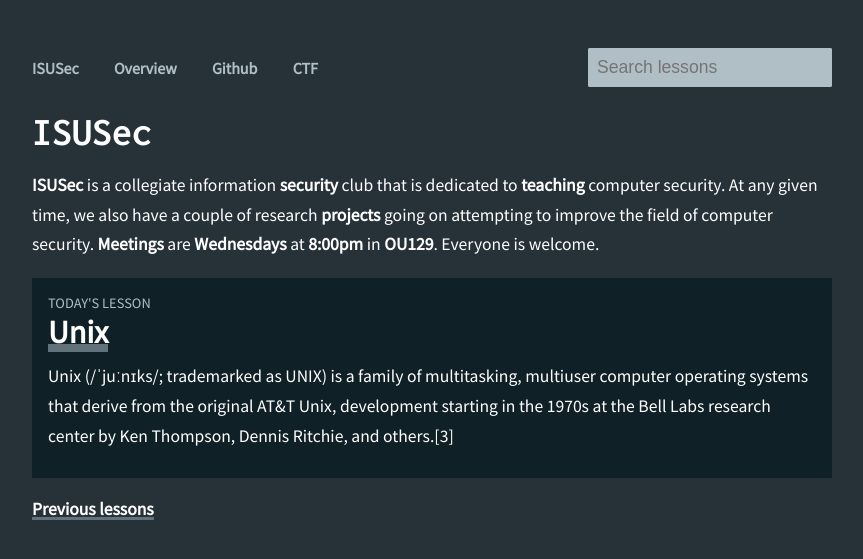
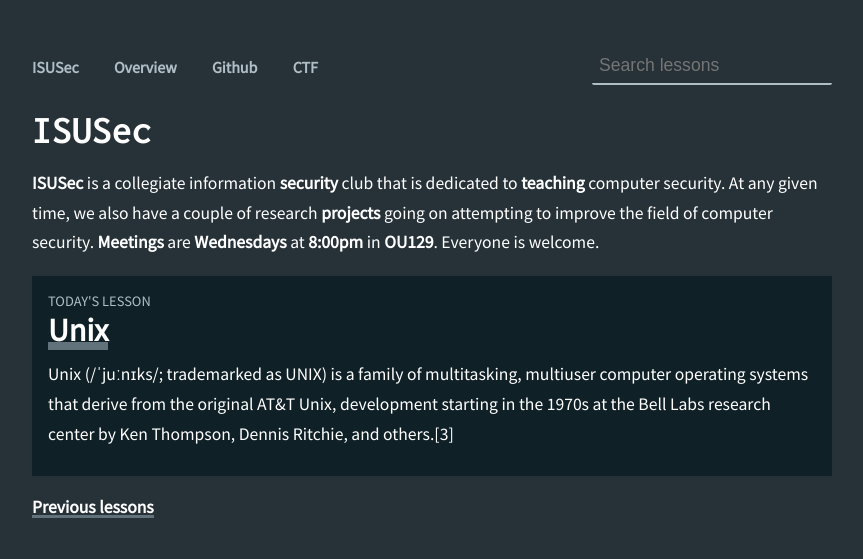
Before and after one commit to alxxmoy/isusecSiteBeta, a Jekyll site: the page built from index.md, in a window 1280 px wide. Shown: the top 559 px of the page, without its empty margins (208-1071 px from the left). Built offline with Jekyll 4.4.1, drawn with Linux system fonts in a browser that asks for light colours.

Commit message:
Transparent searchbar
I can't in good conscience use !important

```diff
--- a/_sass/_search.scss
+++ b/_sass/_search.scss
@@ -32,12 +32,13 @@
     width: 100%;
     padding: 7px;
     border-radius: 2px;
-    border: 2px solid $secondary;
-    background: $secondary;
-    color: black;
+    border: 0;
+    border-bottom: 2px solid $secondary;
+    background: $primary;
+    color: white;
 }
 
 #search .typeahead:focus {
     outline: none;
-    background: white !important;
+    border-color: white;
 }
```
